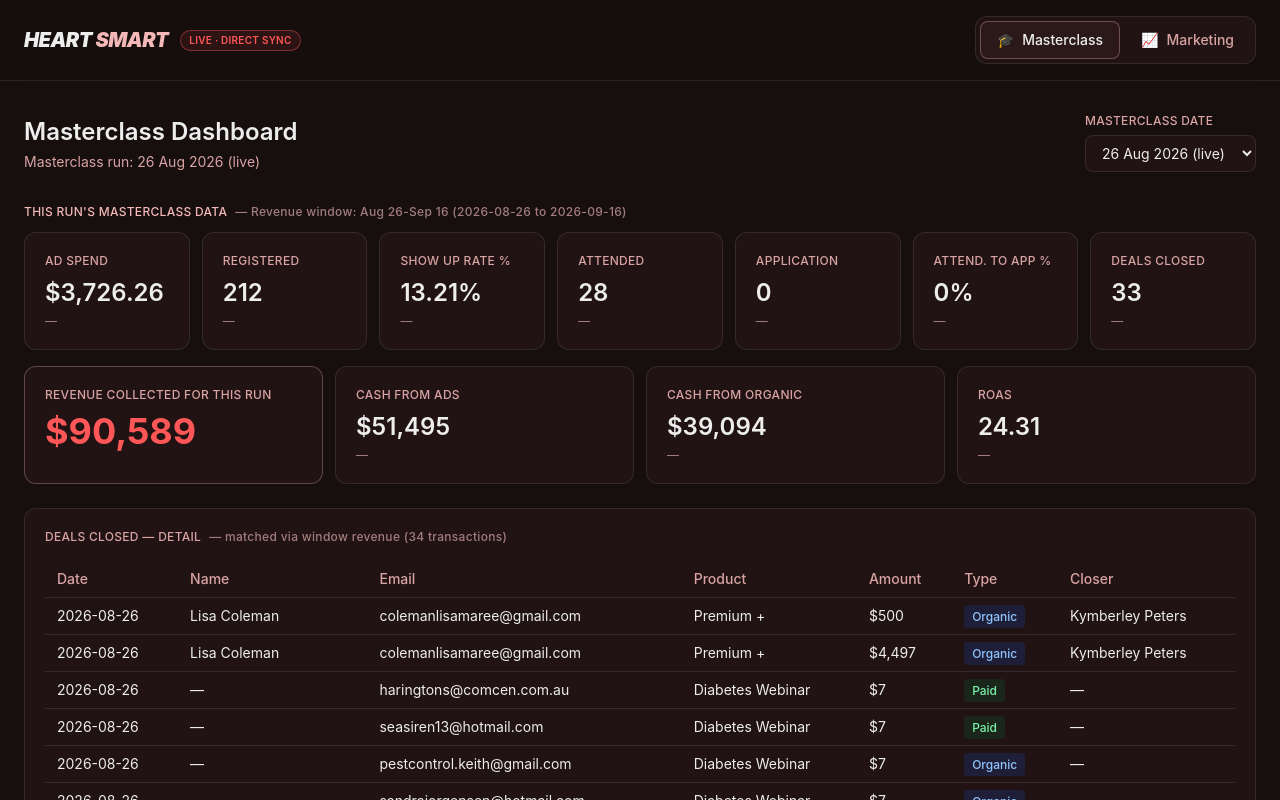
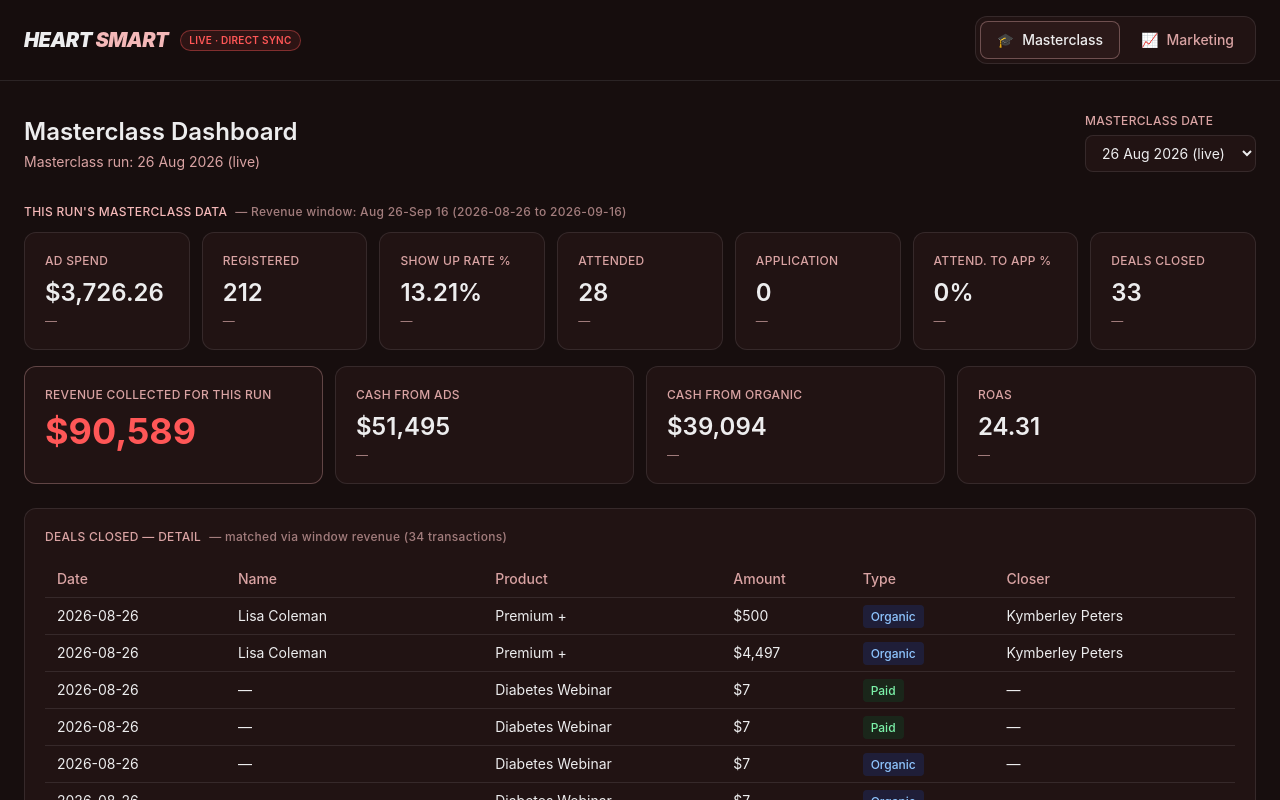
Before and after one commit to jayr-ai/heart-smart-masterclass-live-dashboard, a React (Vite) app in the folder dashboard/: page /#/masterclass in a window 1280 px wide. Shown: the top 800 px of the page. Built offline with nearby package versions, Linux system fonts and the light colour scheme.

Commit message:
Remove Email column from Deals Closed - Detail table (privacy)

```diff
--- a/dashboard/src/pages/MasterclassPage.tsx
+++ b/dashboard/src/pages/MasterclassPage.tsx
@@ -432,7 +432,6 @@ function RunView({ run, selectedWindow, windowRevenue }: { run: MasterclassRun;
                 <tr className="border-b border-fa-border text-left">
                   <th className="px-3 py-2 font-medium text-fa-text-dim">Date</th>
                   <th className="px-3 py-2 font-medium text-fa-text-dim">Name</th>
-                  <th className="px-3 py-2 font-medium text-fa-text-dim">Email</th>
                   <th className="px-3 py-2 font-medium text-fa-text-dim">Product</th>
                   <th className="px-3 py-2 font-medium text-fa-text-dim">Amount</th>
                   <th className="px-3 py-2 font-medium text-fa-text-dim">Type</th>
@@ -444,7 +443,6 @@ function RunView({ run, selectedWindow, windowRevenue }: { run: MasterclassRun;
                   <tr key={idx} className="border-b border-fa-border hover:bg-fa-surface-hover">
                     <td className="px-3 py-2 text-fa-text-secondary text-sm">{txn.date}</td>
                     <td className="px-3 py-2 text-fa-text-secondary text-sm">{txn.name || '—'}</td>
-                    <td className="px-3 py-2 text-fa-text-secondary text-sm">{txn.email}</td>
                     <td className="px-3 py-2 text-fa-text-secondary text-sm">{txn.product || '—'}</td>
                     <td className="px-3 py-2 text-fa-text-secondary text-sm">${txn.amount.toLocaleString('en-AU')}</td>
                     <td className="px-3 py-2"><span className={`rounded px-2 py-1 text-xs font-medium ${txn.source === 'Paid' ? 'bg-green-900/30 text-green-300' : 'bg-blue-900/30 text-blue-300'}`}>{txn.source}</span></td>
```
